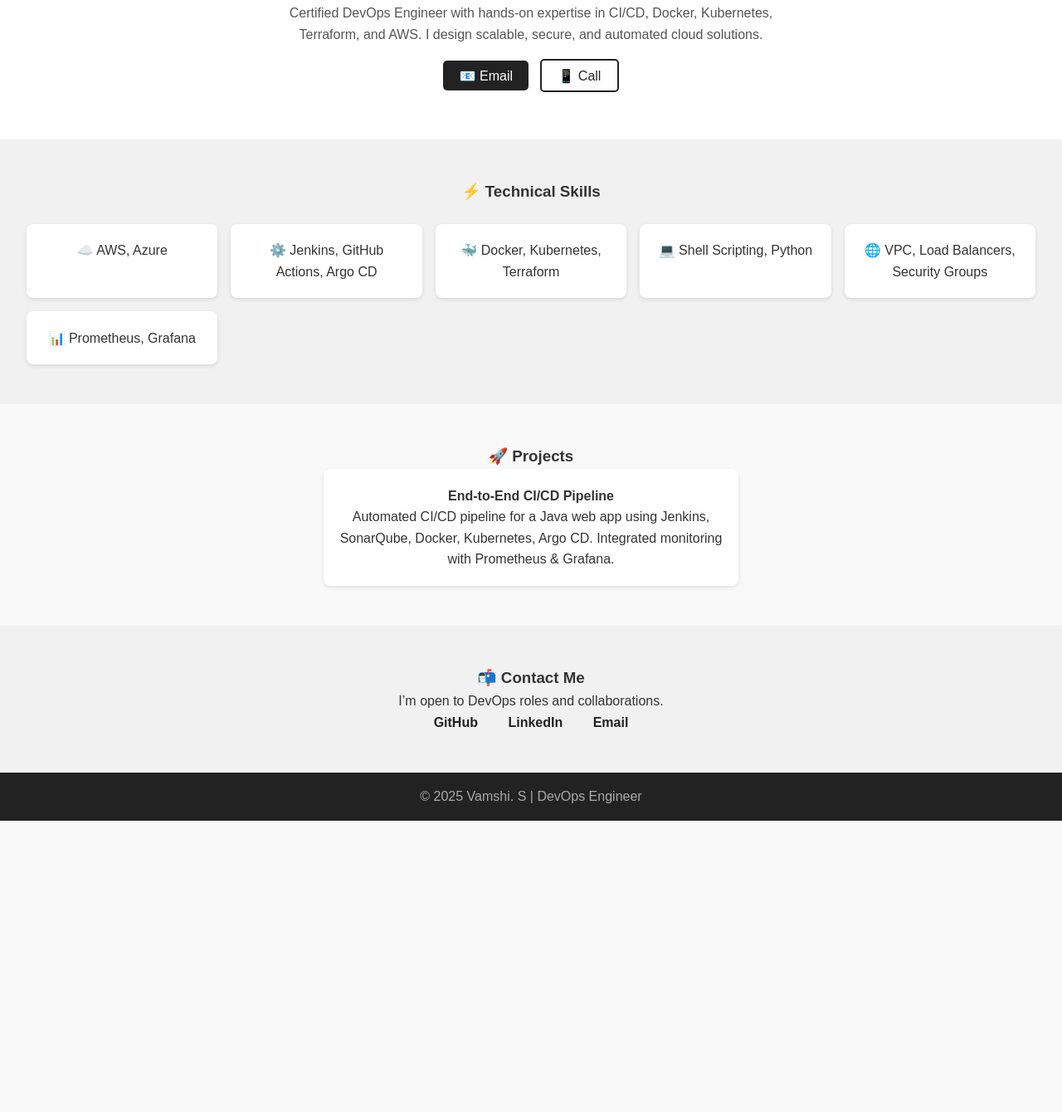
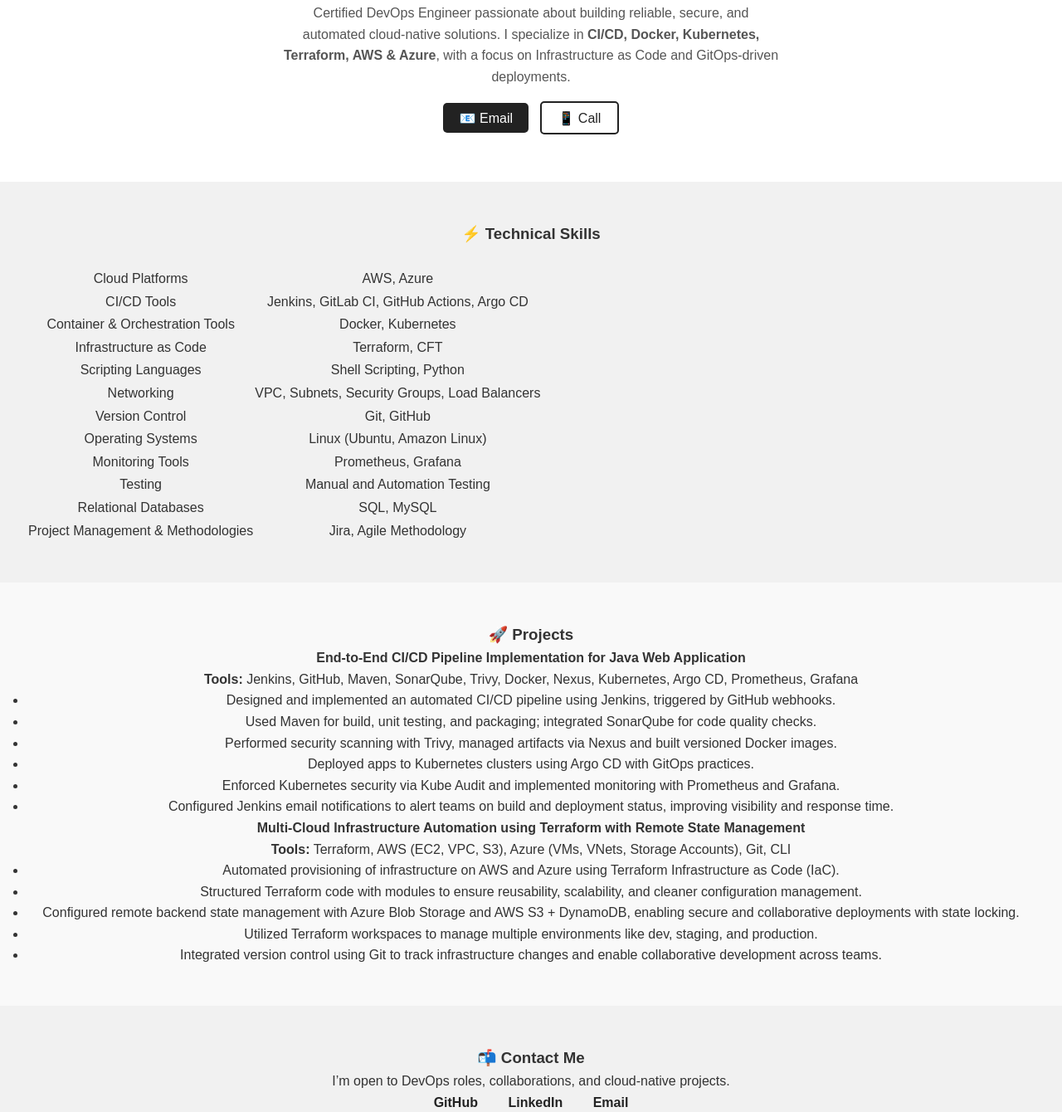
Before and after one commit to vamshireddy903/portfolio, a plain HTML site: page index.html in a window 1280 px wide. Shown: the part 224-1564 px from the top of the page at 83% size. Before the commit the page ends 1213 px from the top, so only its background shows below. Drawn offline with Linux system fonts and the light colour scheme.

Commit message:
Update index.html

```diff
--- a/index.html
+++ b/index.html
@@ -1,10 +1,10 @@
 <!DOCTYPE html>
 <html lang="en">
 <head>
-  <meta charset="UTF-8">
-  <meta name="viewport" content="width=device-width, initial-scale=1.0">
+  <meta charset="UTF-8" />
+  <meta name="viewport" content="width=device-width, initial-scale=1.0"/>
   <title>Vamshi. S | DevOps Engineer</title>
-  <link rel="stylesheet" href="style.css">
+  <link rel="stylesheet" href="style.css"/>
 </head>
 <body>
 
@@ -19,51 +19,84 @@
     </nav>
   </header>
 
-  <!-- Hero Section -->
-  <section class="hero">
-    <h2>DevOps Engineer</h2>
+  <!-- Hero / About -->
+  <section id="about" class="hero">
+    <h2>DevOps Engineer & Cloud Enthusiast</h2>
     <p>
-      Certified DevOps Engineer with hands-on expertise in CI/CD, Docker, Kubernetes, Terraform, and AWS.
-      I design scalable, secure, and automated cloud solutions.
+      Certified DevOps Engineer passionate about building reliable, secure, and automated
+      cloud-native solutions. I specialize in <strong>CI/CD, Docker, Kubernetes, Terraform, AWS & Azure</strong>,
+      with a focus on Infrastructure as Code and GitOps-driven deployments.
     </p>
     <div class="buttons">
-      <a href="mailto:vamsir673@gmail.com" class="btn">📧 Email</a>
-      <a href="tel:+918073538317" class="btn outline">📱 Call</a>
+      <a class="btn" href="mailto:vamsir673@gmail.com">📧 Email</a>
+      <a class="btn outline" href="tel:+918073538317">📱 Call</a>
     </div>
   </section>
 
   <!-- Skills -->
   <section id="skills">
     <h3>⚡ Technical Skills</h3>
-    <div class="grid">
-      <div class="card">☁️ AWS, Azure</div>
-      <div class="card">⚙️ Jenkins, GitHub Actions, Argo CD</div>
-      <div class="card">🐳 Docker, Kubernetes, Terraform</div>
-      <div class="card">💻 Shell Scripting, Python</div>
-      <div class="card">🌐 VPC, Load Balancers, Security Groups</div>
-      <div class="card">📊 Prometheus, Grafana</div>
+    <div class="table-container">
+      <table>
+        <tr><td>Cloud Platforms</td><td>AWS, Azure</td></tr>
+        <tr><td>CI/CD Tools</td><td>Jenkins, GitLab CI, GitHub Actions, Argo CD</td></tr>
+        <tr><td>Container & Orchestration Tools</td><td>Docker, Kubernetes</td></tr>
+        <tr><td>Infrastructure as Code</td><td>Terraform, CFT</td></tr>
+        <tr><td>Scripting Languages</td><td>Shell Scripting, Python</td></tr>
+        <tr><td>Networking</td><td>VPC, Subnets, Security Groups, Load Balancers</td></tr>
+        <tr><td>Version Control</td><td>Git, GitHub</td></tr>
+        <tr><td>Operating Systems</td><td>Linux (Ubuntu, Amazon Linux)</td></tr>
+        <tr><td>Monitoring Tools</td><td>Prometheus, Grafana</td></tr>
+        <tr><td>Testing</td><td>Manual and Automation Testing</td></tr>
+        <tr><td>Relational Databases</td><td>SQL, MySQL</td></tr>
+        <tr><td>Project Management & Methodologies</td><td>Jira, Agile Methodology</td></tr>
+      </table>
     </div>
   </section>
 
   <!-- Projects -->
   <section id="projects">
     <h3>🚀 Projects</h3>
-    <div class="card">
-      <h4>End-to-End CI/CD Pipeline</h4>
-      <p>
-        Automated CI/CD pipeline for a Java web app using Jenkins, SonarQube, Docker, Kubernetes, Argo CD.
-        Integrated monitoring with Prometheus & Grafana.
+
+    <!-- Project 1 -->
+    <article class="project-card">
+      <h4>End-to-End CI/CD Pipeline Implementation for Java Web Application</h4>
+      <p class="tools">
+        <strong>Tools:</strong> Jenkins, GitHub, Maven, SonarQube, Trivy, Docker, Nexus, Kubernetes, Argo CD, Prometheus, Grafana
       </p>
-    </div>
+      <ul class="points">
+        <li>Designed and implemented an automated CI/CD pipeline using Jenkins, triggered by GitHub webhooks.</li>
+        <li>Used Maven for build, unit testing, and packaging; integrated SonarQube for code quality checks.</li>
+        <li>Performed security scanning with Trivy, managed artifacts via Nexus and built versioned Docker images.</li>
+        <li>Deployed apps to Kubernetes clusters using Argo CD with GitOps practices.</li>
+        <li>Enforced Kubernetes security via Kube Audit and implemented monitoring with Prometheus and Grafana.</li>
+        <li>Configured Jenkins email notifications to alert teams on build and deployment status, improving visibility and response time.</li>
+      </ul>
+    </article>
+
+    <!-- Project 2 -->
+    <article class="project-card">
+      <h4>Multi-Cloud Infrastructure Automation using Terraform with Remote State Management</h4>
+      <p class="tools">
+        <strong>Tools:</strong> Terraform, AWS (EC2, VPC, S3), Azure (VMs, VNets, Storage Accounts), Git, CLI
+      </p>
+      <ul class="points">
+        <li>Automated provisioning of infrastructure on AWS and Azure using Terraform Infrastructure as Code (IaC).</li>
+        <li>Structured Terraform code with modules to ensure reusability, scalability, and cleaner configuration management.</li>
+        <li>Configured remote backend state management with Azure Blob Storage and AWS S3 + DynamoDB, enabling secure and collaborative deployments with state locking.</li>
+        <li>Utilized Terraform workspaces to manage multiple environments like dev, staging, and production.</li>
+        <li>Integrated version control using Git to track infrastructure changes and enable collaborative development across teams.</li>
+      </ul>
+    </article>
   </section>
 
   <!-- Contact -->
   <section id="contact">
     <h3>📬 Contact Me</h3>
-    <p>I’m open to DevOps roles and collaborations.</p>
+    <p>I’m open to DevOps roles, collaborations, and cloud-native projects.</p>
     <div class="socials">
-      <a href="https://github.com/yourgithub" target="_blank">GitHub</a>
-      <a href="https://linkedin.com/in/yourlinkedin" target="_blank">LinkedIn</a>
+      <a href="https://github.com/vamshireddy903" target="_blank">GitHub</a>
+      <a href="https://www.linkedin.com/in/vamshi-s-b635782b5/" target="_blank">LinkedIn</a>
       <a href="mailto:vamsir673@gmail.com">Email</a>
     </div>
   </section>
```
